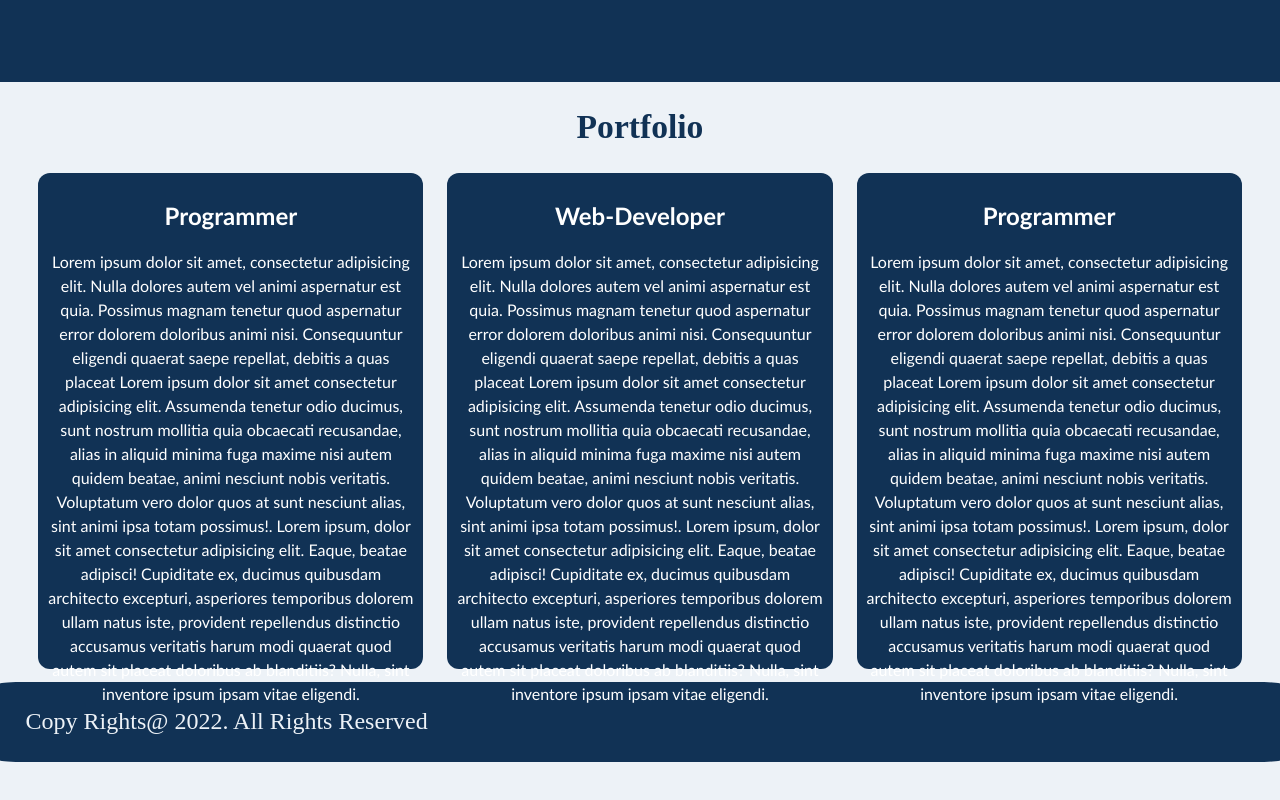
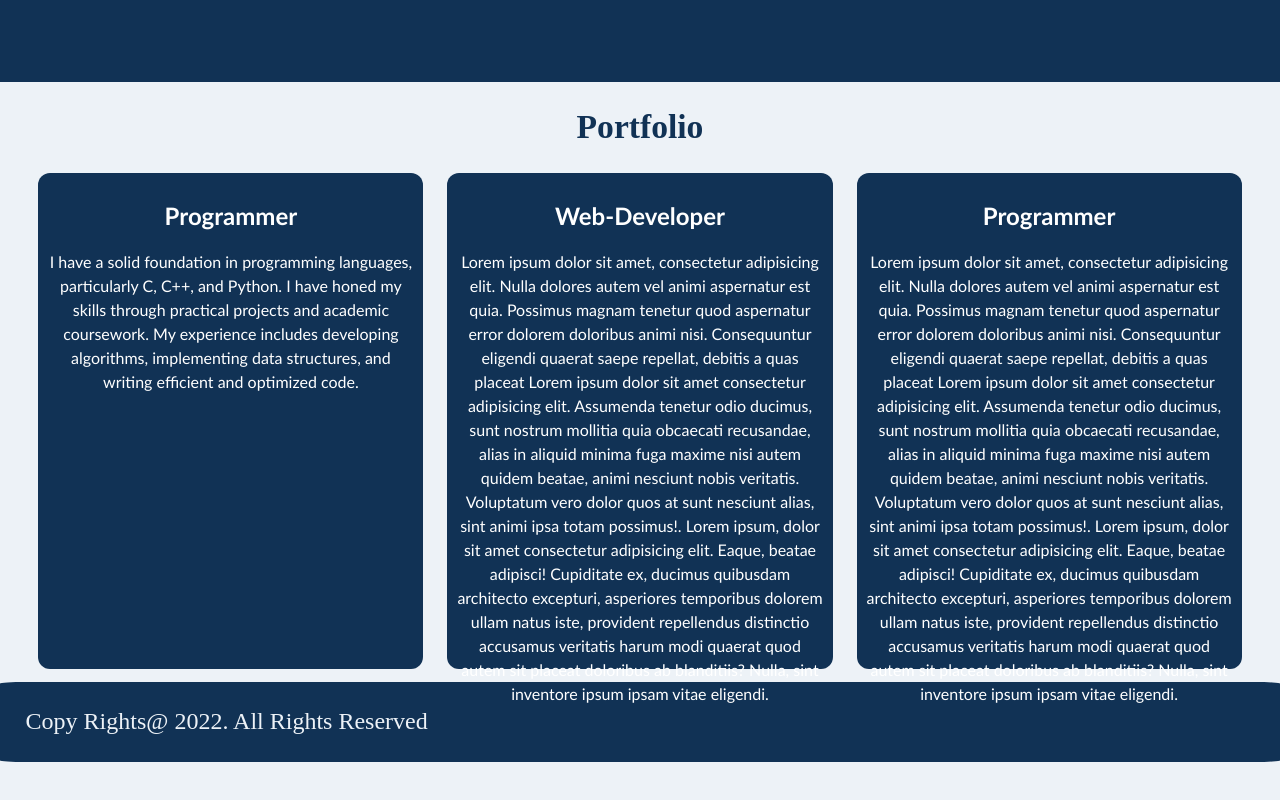
Before and after one commit to Bilal02002/Portfolio-Website, a plain HTML site: page index.html in a window 1280 px wide. Shown: the part 1710-2510 px from the top of the page. Drawn offline with Linux system fonts and the light colour scheme.

Commit message:
Update index.html

```diff
--- a/index.html
+++ b/index.html
@@ -43,7 +43,7 @@
 
             <div class="sec">
                 <a href="sec1.html"><h2>Programmer</h2>
-                    <p>Lorem ipsum dolor sit amet, consectetur adipisicing elit. Nulla dolores autem vel animi aspernatur est quia. Possimus magnam tenetur quod aspernatur error dolorem doloribus animi nisi. Consequuntur eligendi quaerat saepe repellat, debitis a quas placeat Lorem ipsum dolor sit amet consectetur adipisicing elit. Assumenda tenetur odio ducimus, sunt nostrum mollitia quia obcaecati recusandae, alias in aliquid minima fuga maxime nisi autem quidem beatae, animi nesciunt nobis veritatis. Voluptatum vero dolor quos at sunt nesciunt alias, sint animi ipsa totam possimus!. Lorem ipsum, dolor sit amet consectetur adipisicing elit. Eaque, beatae adipisci! Cupiditate ex, ducimus quibusdam architecto excepturi, asperiores temporibus dolorem ullam natus iste, provident repellendus distinctio accusamus veritatis harum modi quaerat quod autem sit placeat doloribus ab blanditiis? Nulla, sint inventore ipsum ipsam vitae eligendi.</p></a>
+                    <p>I have a solid foundation in programming languages, particularly C, C++, and Python. I have honed my skills through practical projects and academic coursework. My experience includes developing algorithms, implementing data structures, and writing efficient and optimized code.</p></a>
 
 
             </div>
```
